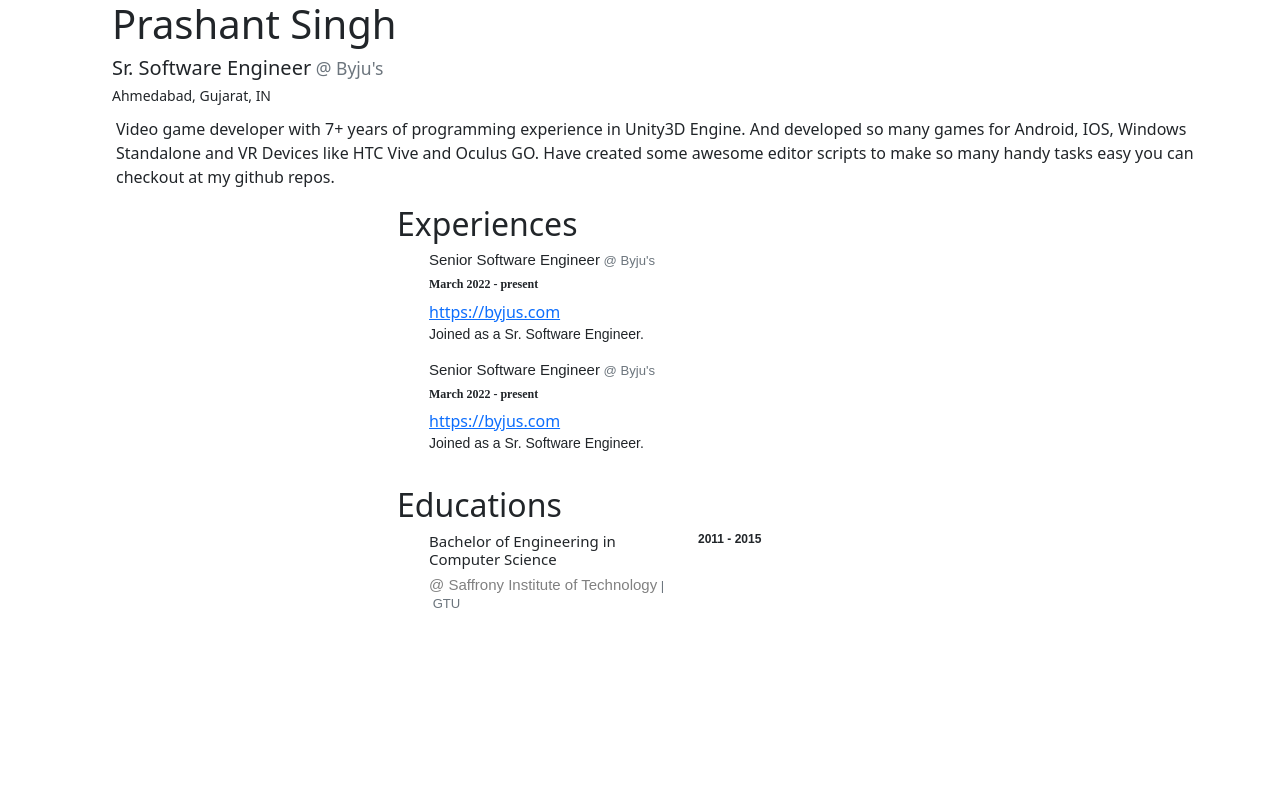
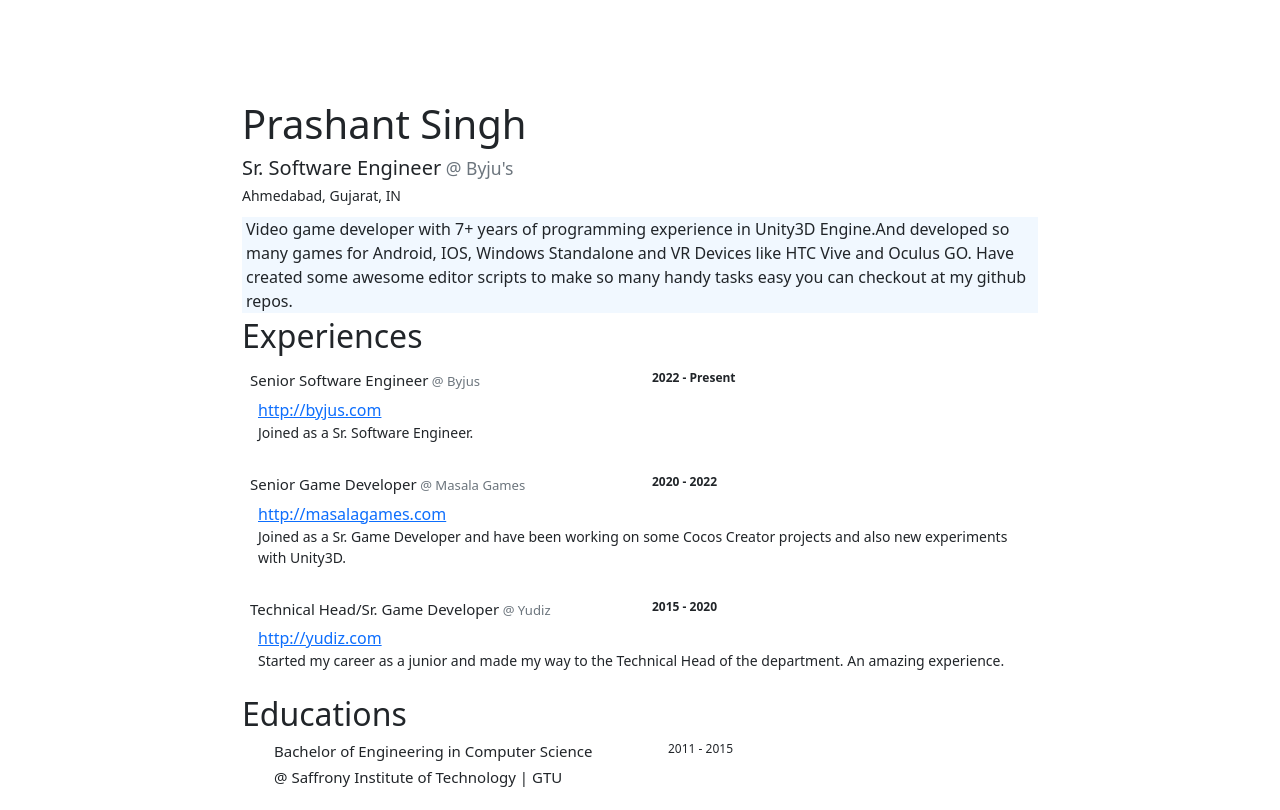
Before and after one commit to prashant-singh/react-practice, a React (Create React App) app: page / in a window 1280 px wide. Built offline with nearby package versions, Linux system fonts and the light colour scheme.

Commit message:
integrated json data.

```diff
--- a/src/App.js
+++ b/src/App.js
@@ -11,8 +11,9 @@
   state = {}
 
   mainStyle = {
-    marginLeft: 100,
-    marginRight: 100
+    marginTop: 100,
+    width:'auto',
+    maxWidth:820
   }
 
   render() {
--- a/src/components/education.jsx
+++ b/src/components/education.jsx
@@ -4,36 +4,33 @@
     state = {}
 
     courseNameStyle = {
-        fontSize: 15
+        fontSize: 15,
+        fontWeight:'light'
     }
 
     instituteStyle = {
-        fontSize: 15,
-        color: 'grey',
-        fontFamily: 'sans-serif'
+        fontSize: 14,
     }
 
     dateStyle = {
         fontSize: 12,
-        fontWeight: 'bold',
-        fontFamily: 'sans-serif'
     }
 
     render() {
         return (
             <React.Fragment>
-                <div className='row justify-content-center'>
-                    <div className='col-6'>
+                <div className='row'>
+                    <div className='col'>
                         <h5 style={this.courseNameStyle}>
                             {this.props.currentCourse.courseName}
                         </h5>
-                        <h5 style={this.instituteStyle}> @ {this.props.currentCourse.instituteName}
-                            <small className='text-muted'>
+                        <h5 style={this.courseNameStyle}> @ {this.props.currentCourse.instituteName}
+                            {/* <small className='text-muted'> */}
                                 &nbsp;|&nbsp;{this.props.currentCourse.board}
-                            </small>
+                            {/* </small> */}
                         </h5>
                     </div>
-                    <div className='col-6'>
+                    <div className='col'>
                         <h6 style={this.dateStyle}>
                             {this.props.currentCourse.passingYear}
                         </h6>
--- a/src/components/educations.jsx
+++ b/src/components/educations.jsx
@@ -11,15 +11,15 @@
     render() {
         return (
             <React.Fragment>
-                <div className='row justify-content-center mt-3'>
-                    <div className='col-6'>
+                <div className='row'>
+                    <div className='col'>
                         <h2>
                             Educations
                         </h2>
                     </div>
                 </div>
-                <div className='row justify-content-center'>
-                    <div className='col-6'>
+                <div className='row'>
+                    <div className='col'>
                         {
                             this.state.courses.map(course => <ul key={course.id}><Education
                                 key={course.id}
--- a/src/components/experience.jsx
+++ b/src/components/experience.jsx
@@ -6,48 +6,48 @@
         {
             fontSize: 15,
             fontWeight: 'light',
-            fontFamily: 'sans-serif'
         }
 
     dateStyle = {
         fontSize: 12,
         fontWeight: 'bold',
-        fontFamily: 'Poppins'
     }
 
     summaryStyle = {
         fontSize: 14,
         fontWeight: 'light',
-        fontFamily: 'sans-serif'
     }
 
     render() {
         return (
             <React.Fragment>
-                {/* <div className='row justify-content-center'>
-                    <div className='col-6'> */}
+                <div className='row'>
+                    <div className='col-6'>
                         <h5 style={this.positionStyle}>
                             {this.props.xp.position}
                             <small className="text-muted"> @ {this.props.xp.companyName}</small>
                         </h5>
-                {/* </div> */}
-                {/* <div className='col-6'> */}
+                    </div>
+                    <div className='col-6'>
                         <h6 style={this.dateStyle}>
-                    {this.props.xp.startDate} - {this.props.xp.endDate}
+                            {this.props.xp.startDate} - {this.getEndDate(this.props.xp.endDate)}
                         </h6>
-                {/* </div>
-                </div> */}
+                    </div>
+                </div>
+                <div className='row px-2'>
                     <a href={this.props.xp.webURL}>{
                         this.props.xp.webURL
                     }
                     </a>
-                {/* <div className='row justify-content-center m-2'> */}
                     <p style={this.summaryStyle}>
                         {this.props.xp.summary}
                     </p>
-                {/* </div> */}
+                </div>
             </React.Fragment>
         );
+    }
+    getEndDate(endDate) {
+        return endDate == null ? "Present" : endDate;
     }
 }
 
--- a/src/components/experiences.jsx
+++ b/src/components/experiences.jsx
@@ -1,30 +1,27 @@
 import React, { Component } from 'react';
 import Experience from './experience';
+import ExperienceData from '../data/experience.json';
 
 class Experiences extends Component {
-    state = {
-        xps: [
-            { id: 1, position: "Senior Software Engineer", companyName: "Byju's", startDate: "March 2022", endDate: "present", webURL: "https://byjus.com", summary: "Joined as a Sr. Software Engineer." },
-            { id: 2, position: "Senior Software Engineer", companyName: "Byju's", startDate: "March 2022", endDate: "present", webURL: "https://byjus.com", summary: "Joined as a Sr. Software Engineer." }
-        ]
-    }
     render() {
         return (
             <React.Fragment>
-                <div className="row justify-content-center mt-3">
-                    <div className="col-6">
+                <div className="row">
+                    <div className="col">
                         <h2>
                             Experiences
                         </h2>
                     </div>
                 </div>
-                <div className='row justify-content-center'>
-                    <div className='col-6'>
+                <div className='row'>
+                    <div className='col'>
                         {
-                            this.state.xps.map(x => <ul key={x.id}><Experience
-                                key={x.id}
-                                xp={x}
-                            /></ul>)
+                            ExperienceData.map((exp, index) => {
+                                return <div className='p-2'><Experience
+                                    key={exp.id}
+                                    xp={exp}
+                                /></div>
+                            })
                         }
                     </div>
                 </div>
--- a/src/components/summary.jsx
+++ b/src/components/summary.jsx
@@ -1,19 +1,22 @@
 import React, { Component } from 'react';
+import SummaryData from '../data/summary.json';
 
-const Summary = () => {
-    return (
-        <React.Fragment>
-            {/* <div className="row justify-content-center">
-                <div className="col-6 bg-light"> */}
+class Summary extends Component {
+    summaryStyle={
+        backgroundColor:'#f1f8ff'
+    }
+
+    render() {
+        return (
+            <React.Fragment>
+                <div style={this.summaryStyle} className="col">
             <p className='m-1'>
-                Video game developer with 7+ years of programming experience in Unity3D Engine.
-                And developed so many games for Android, IOS, Windows Standalone and VR Devices like HTC Vive and Oculus GO.
-                Have created some awesome editor scripts to make so many handy tasks easy you can checkout at my github repos.
+                {SummaryData.summary}
             </p>
-            {/* </div>
-            </div> */}
+            </div>
         </React.Fragment>
-    );
+        );
+    }
 }
 
 export default Summary;
--- /dev/null
+++ b/src/data/experience.json
@@ -0,0 +1,29 @@
+[
+	{
+		"id": 1,
+		"position": "Senior Software Engineer",
+		"companyName": "Byjus",
+		"startDate": "2022",
+		"summary":"Joined as a Sr. Software Engineer.",
+		"webURL":"http://byjus.com"
+	},
+	{
+		"id": 2,
+		"position": "Senior Game Developer",
+		"companyName": "Masala Games",
+		"startDate": "2020",
+		"endDate": "2022",
+		"summary":"Joined as a Sr. Game Developer and have been working on some Cocos Creator projects and also new experiments with Unity3D.",
+		"webURL":"http://masalagames.com"
+	},
+	{
+		"id": 3,
+		"position": "Technical Head/Sr. Game Developer",
+		"companyName": "Yudiz",
+		"startDate": "2015",
+		"endDate": "2020",
+		"summary":"Started my career as a junior and made my way to the Technical Head of the department. An amazing experience.",
+		"webURL":"http://yudiz.com"
+
+	}
+]
--- /dev/null
+++ b/src/data/summary.json
@@ -0,0 +1,3 @@
+{
+	"summary":"Video game developer with 7+ years of programming experience in Unity3D Engine.And developed so many games for Android, IOS, Windows Standalone and VR Devices like HTC Vive and Oculus GO. Have created some awesome editor scripts to make so many handy tasks easy you can checkout at my github repos."
+}
```
Also changed, not shown: package.json (+7 -1 lines), 2 other files (tests, documents, lock files or other folders). Lines whose indentation alone changed are shown as unchanged.
